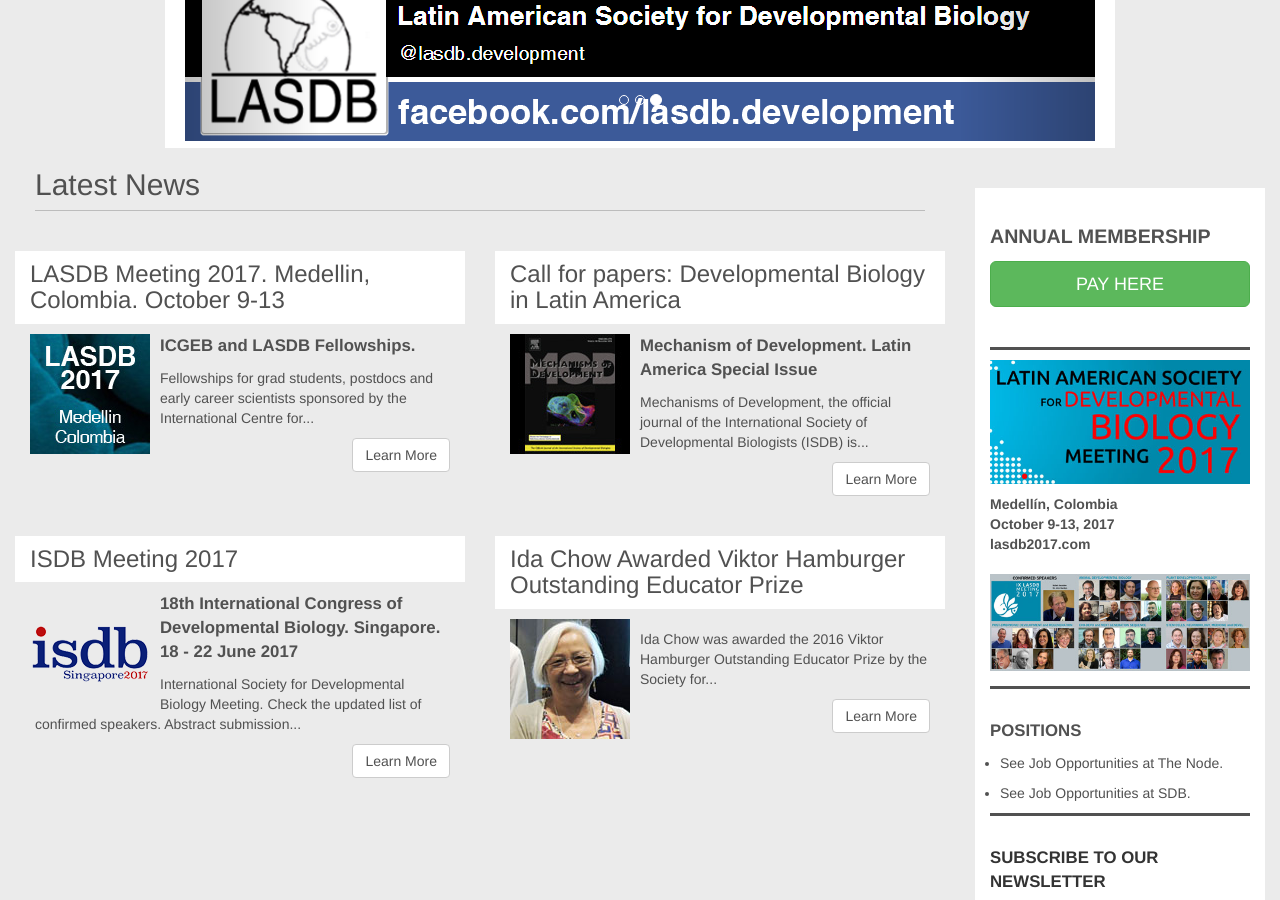
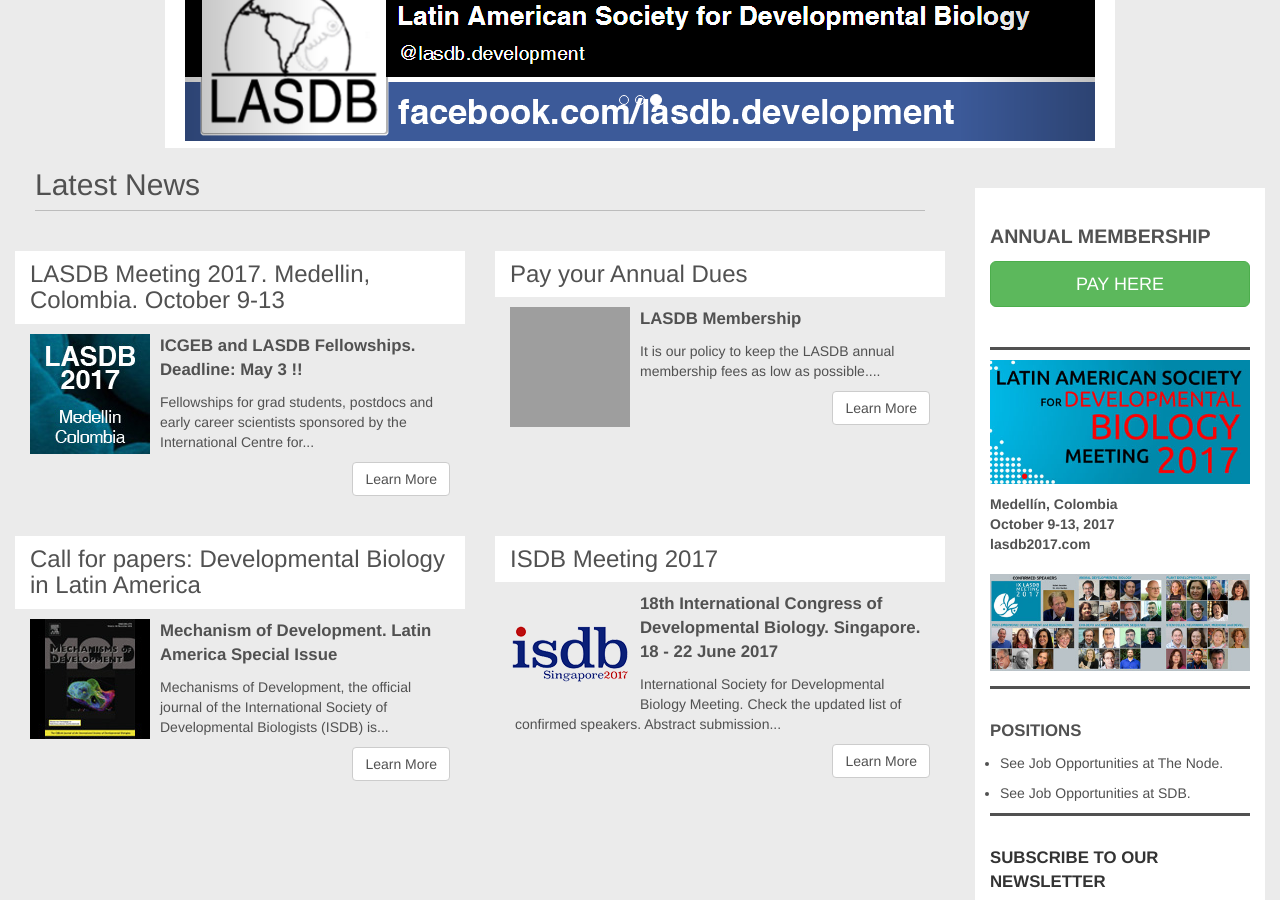
Before and after one commit to lasdb/lasdb.github.io, a Jekyll site: the page built from index.html, in a window 1280 px wide and 900 px high, scrolled down 466 px. Built offline with Jekyll 4.4.1, drawn with Linux system fonts in a browser that asks for light colours; nearby versions of some CDN libraries; grey boxes are pictures that could not be loaded.

Commit message:
Update 2000-01-01-news.markdown

```diff
--- a/_posts/2000-01-01-news.markdown
+++ b/_posts/2000-01-01-news.markdown
@@ -7,11 +7,18 @@
 news:
   - title: 'LASDB Meeting 2017. Medellin, Colombia. October 9-13'
     date: '18/4/17'
-    subtitle: 'ICGEB and LASDB Fellowships.'
+    subtitle: 'ICGEB and LASDB Fellowships. Deadline: May 3 !!'
     body: 'Fellowships for grad students, postdocs and early career scientists sponsored by the International Centre for Genetic Engineering and Biotechnology (ICGEB) and LASDB. Please see that ICGEB and LASDB fellowships are two separate application forms! Check Lasdb2017 Meeting wesite'
     imageSm: 'img/news/fellowship2017-sm.jpg'
     imageBg: '../img/news/fellowship2017-bg.jpg'
     URL: 'http://www.lasdb2017.com/'
+  - title: 'Pay your Annual Dues'
+    date: '25/4/17'
+    subtitle: 'LASDB Membership'
+    body: 'It is our policy to keep the LASDB annual membership fees as low as possible. Nevertheless, the budget of the Society depends mostly on the timely payment of these fees. We have set up a Paypal account so you can pay with credit card. To make the payment please use the link shown below'
+    imageSm: 'img/news/pay-dues-sm.jpg'
+    imageBg: '../img/news/pay-dues-bg.jpg'
+    URL: 'http://lasdb-development.org/pages/pay-annual-dues.html'
   - title: 'Call for papers: Developmental Biology in Latin America'
     date: '3/3/17'
     subtitle: 'Mechanism of Development. Latin America Special Issue'
```
